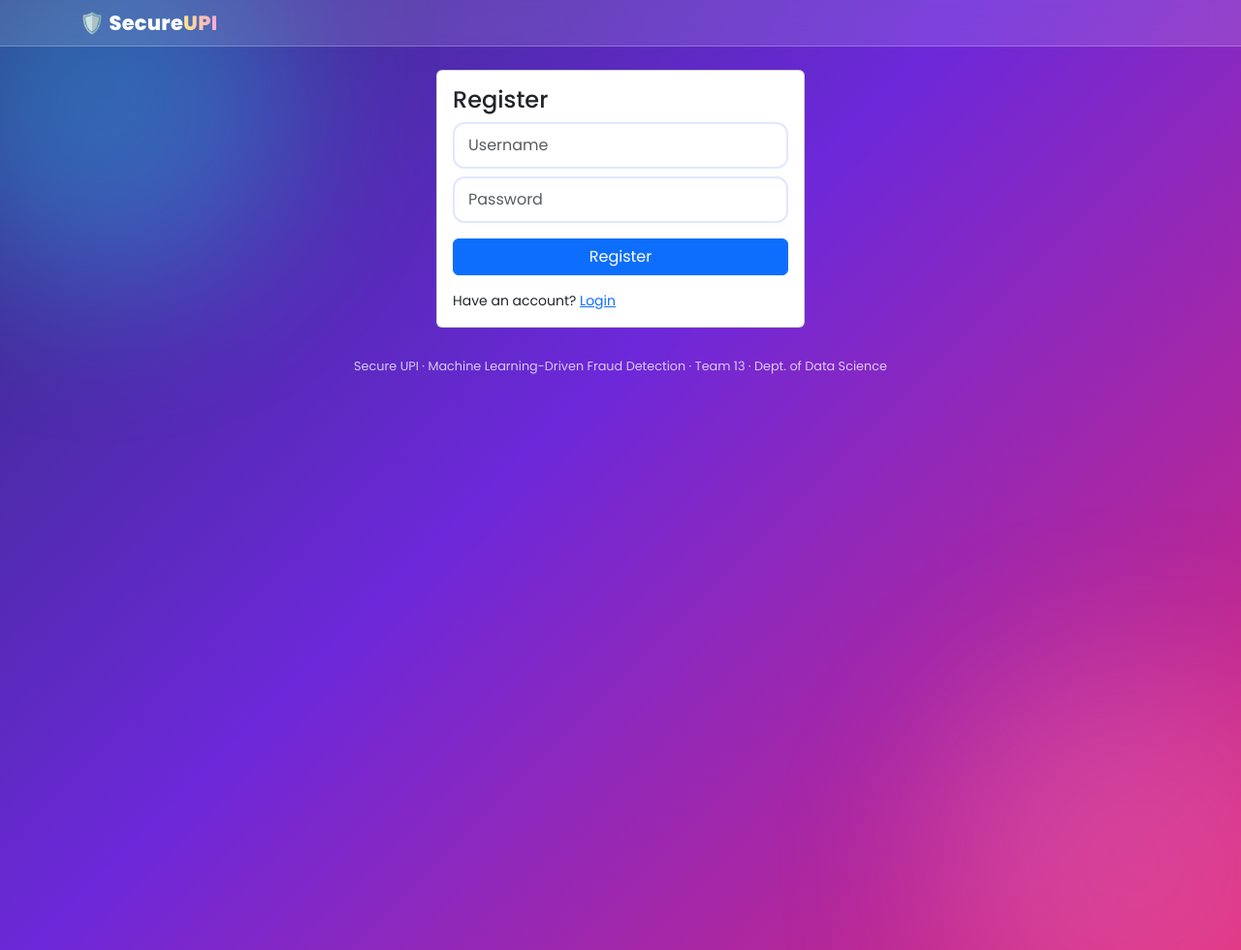
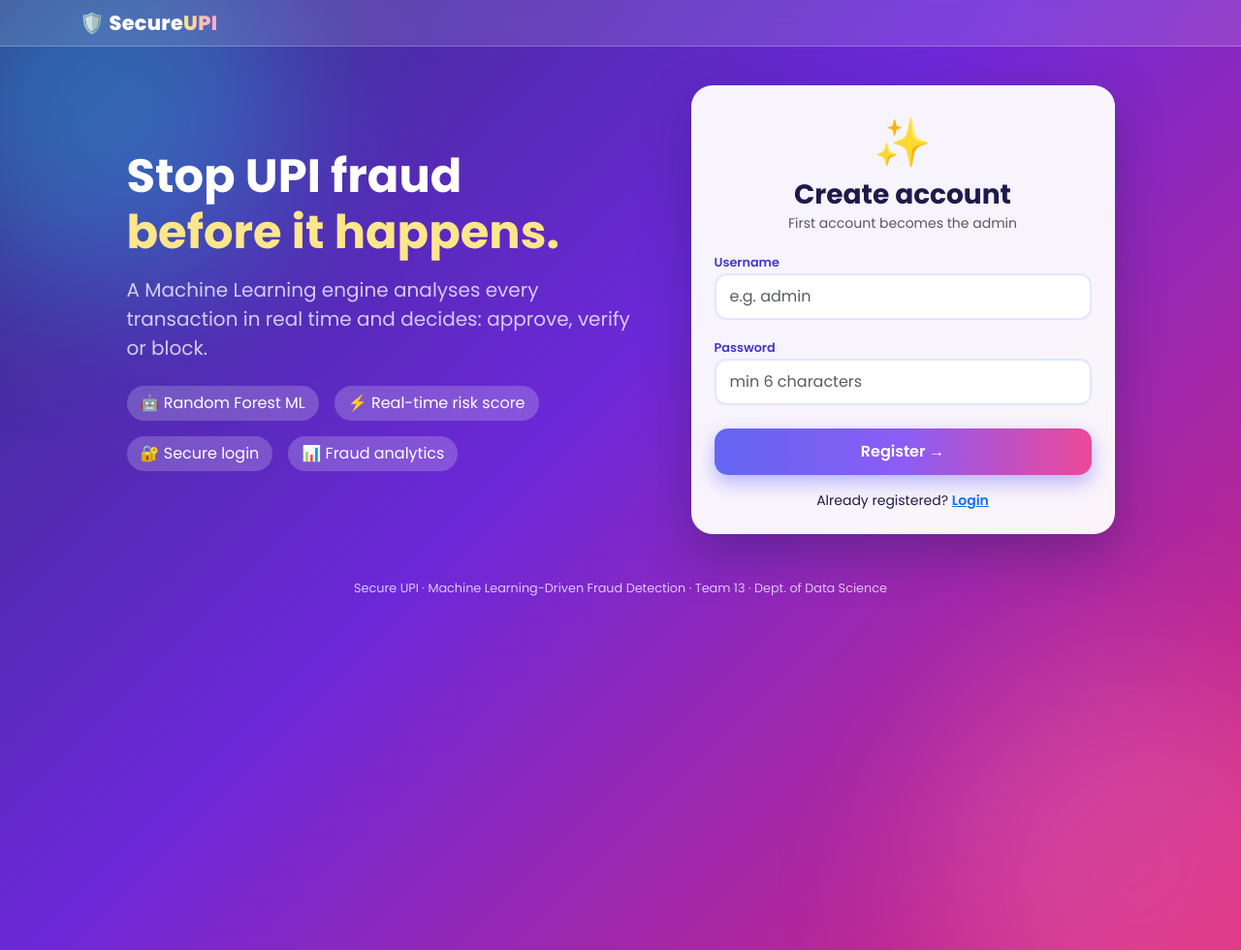
Before and after one commit to deepika1106-code/secure-upi, a Flask app: page /register in a window 1280 px wide. Shown: the whole page at 97% size. Run offline with Flask 3, Linux system fonts and the light colour scheme; parts of the project's set-up code (start-up, migrations or seed data) failed here and were passed over.

Commit message:
Enhance authentication page layout and content

```diff
--- a/templates/auth.html
+++ b/templates/auth.html
@@ -1,10 +1,25 @@
 {% extends "base.html" %}{% block body %}
-<div class="card mx-auto" style="max-width:380px"><div class="card-body">
-<h4>{{ mode }}</h4>
-<form method="post">
-  <input class="form-control mb-2" name="username" placeholder="Username" required>
-  <input class="form-control mb-3" name="password" type="password" placeholder="Password" required>
-  <button class="btn btn-primary w-100">{{ mode }}</button>
-</form>
-<div class="mt-3 small">{% if mode=='Login' %}New? <a href="/register">Register</a>{% else %}Have an account? <a href="/login">Login</a>{% endif %}</div>
-</div></div>{% endblock %}
+<div class="row justify-content-center align-items-center g-5 py-3">
+ <div class="col-lg-6 text-white d-none d-lg-block">
+  <h1 class="fw-bold display-5">Stop UPI fraud<br><span style="color:#fde68a">before it happens.</span></h1>
+  <p class="fs-5 opacity-75 mt-3">A Machine Learning engine analyses every transaction in real time and decides: approve, verify or block.</p>
+  <div class="d-flex flex-wrap gap-3 mt-4">
+   <div class="pill fs-6">🤖 Random Forest ML</div><div class="pill fs-6">⚡ Real-time risk score</div>
+   <div class="pill fs-6">🔐 Secure login</div><div class="pill fs-6">📊 Fraud analytics</div></div>
+ </div>
+ <div class="col-lg-5 col-md-8"><div class="gcard p-4">
+  <div class="text-center mb-3"><div style="font-size:3rem">{{ '🔑' if mode=='Login' else '✨' }}</div>
+   <h3 class="fw-bold mb-0">{{ 'Welcome back' if mode=='Login' else 'Create account' }}</h3>
+   <small class="text-muted">{{ 'Login to check your payments' if mode=='Login' else 'First account becomes the admin' }}</small></div>
+  <form method="post">
+   <label class="form-label">Username</label>
+   <input class="form-control mb-3" name="username" placeholder="e.g. admin" required>
+   <label class="form-label">Password</label>
+   <input class="form-control mb-4" name="password" type="password" placeholder="min 6 characters" required>
+   <button class="btn btn-grad w-100">{{ mode }} →</button>
+  </form>
+  <div class="text-center mt-3 small">
+   {% if mode=='Login' %}New here? <a href="/register" class="fw-semibold">Create an account</a>
+   {% else %}Already registered? <a href="/login" class="fw-semibold">Login</a>{% endif %}</div>
+ </div></div>
+</div>{% endblock %}
```
